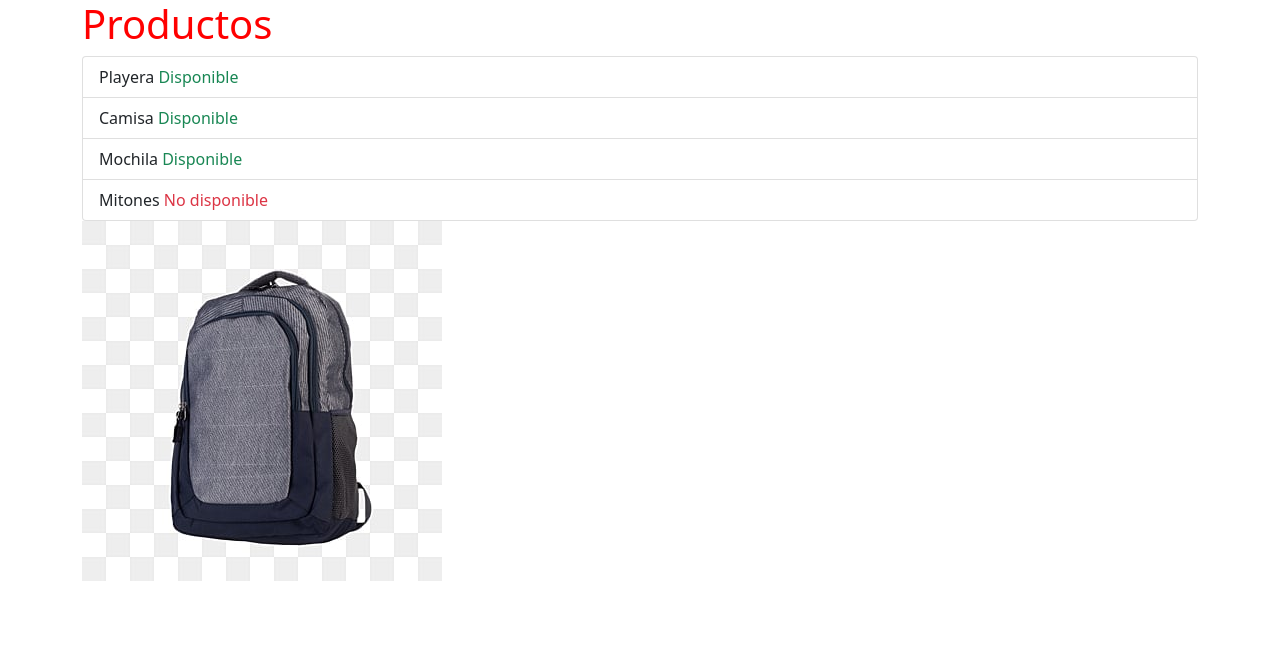
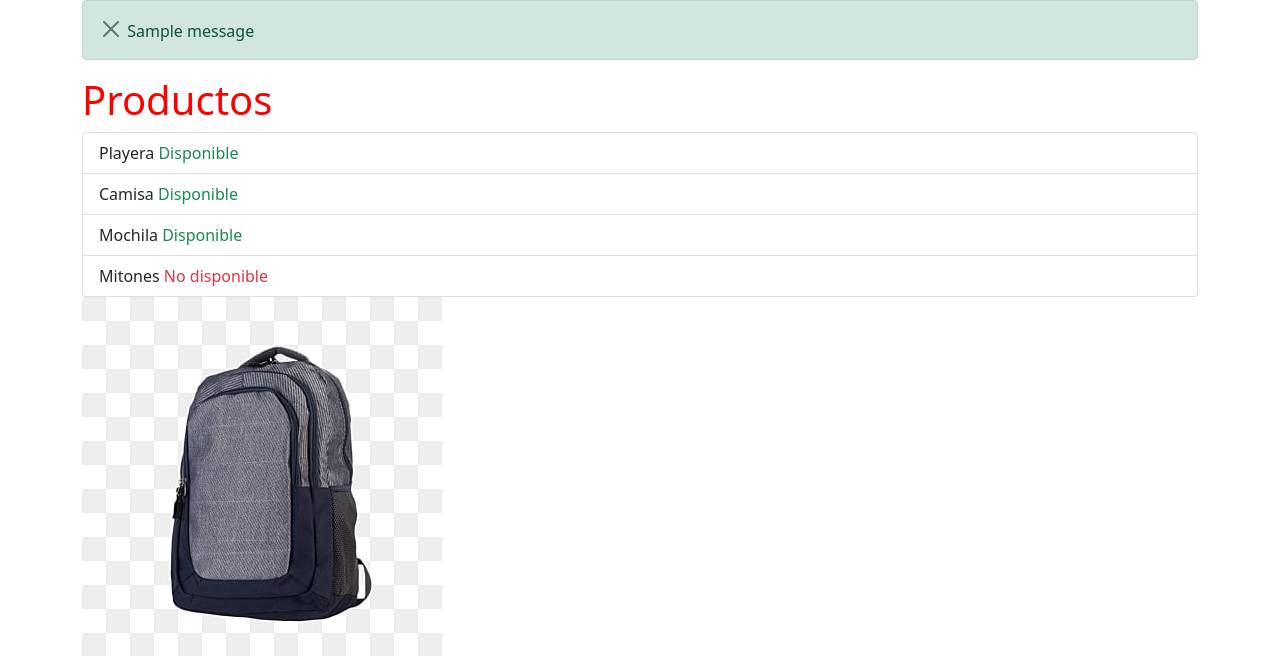
Before and after one commit to reivincitot/facilito_store, a Django app: page / in a window 1280 px wide. Shown: the top 656 px of the page. Run offline with Django 3.2, Linux system fonts and the light colour scheme; tables that the repository leaves empty hold one stand-in row (Sample ...); one stand-in notice (Sample message) is shown.

Commit message:
Video mensajes del modulo 2 curso django

```diff
--- a/facilito_store/views.py
+++ b/facilito_store/views.py
@@ -1,6 +1,7 @@
 from django.shortcuts import render
 from django.contrib.auth import authenticate
 from django.contrib.auth import login
+from django.contrib import messages
 from django.shortcuts import redirect
 
 
@@ -23,7 +24,10 @@ def login_view(request):
         user = authenticate(username=username, password=password)
         if user:
             login(request,user)
+            messages.success(request,'Bienvenido {}'.format(user.username))
             return redirect('index')
+        else:
+            messages.error(request,'Usuario o contraseña no validos')
 
     return render(request,'users/login.html',{
 
--- a/templates/index.html
+++ b/templates/index.html
@@ -11,6 +11,18 @@
 </head>
 <body>
     <div class="container">
+        {% if messages %}
+            {% for message in messages %}
+                {% if message.tags == 'success' %}
+                    <div class="alert alert-success">
+                        <button type="button" class="btn-close" data-bs-dismiss="alert" aria-label="Close"></button>
+                        {{message}}
+                    </div>
+                {% else %}
+                    <div class="alert alert-danger">{{message}}</div>
+                {% endif %}
+            {% endfor %}
+        {% endif %}
         <div class="row">
             <div class="col">
                 <h1>{{title}}</h1>
```
Also changed, not shown: templates/users/login.html (+13 -2 lines).
